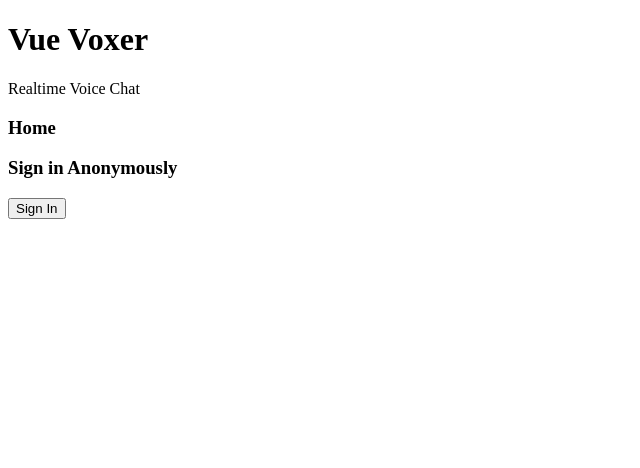
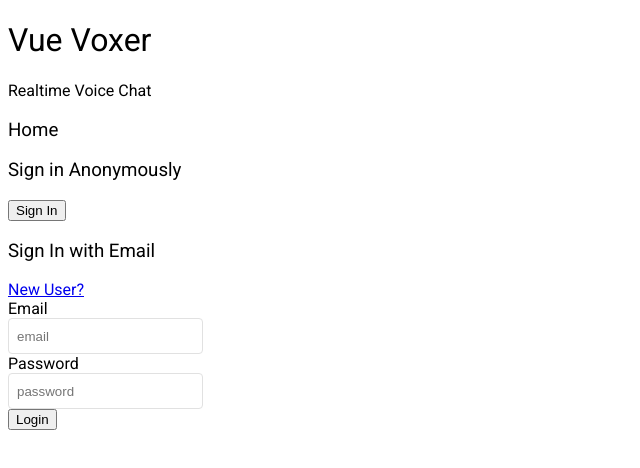
Before and after one commit to ponochovny/vue-firebase-1, a Vue app: page / in a window 1280 px wide. Shown: the top 468 px of the page, without its empty margins (0-640 px from the left). Built offline with nearby package versions, Linux system fonts and the light colour scheme; no server answers; what vuefire would draw is missing.

Commit message:
log in register form

```diff
--- a/src/App.vue
+++ b/src/App.vue
@@ -19,4 +19,24 @@ export default {
 }
 </script>
 
-<style></style>
+<style>
+@import url('https://fonts.googleapis.com/css2?family=Roboto:wght@300;400;500&display=swap');
+
+body {
+	font-family: 'Roboto', sans-serif;
+	font-weight: 400;
+}
+
+h1,
+h3 {
+	font-weight: 400;
+}
+
+input {
+	border: 1px solid rgb(225, 225, 225);
+	border-radius: 4px;
+	height: 30px;
+	padding: 2px 8px;
+	background: white;
+}
+</style>
--- a/src/components/Login.vue
+++ b/src/components/Login.vue
@@ -2,14 +2,61 @@
 	<aside>
 		<h3>Sign in Anonymously</h3>
 		<button @click="signIn">Sign In</button>
+
+		<div v-if="newUser">
+			<h3>Sign Up for a New Account</h3>
+			<a href="#" @click="newUser = false">Returning User?</a>
+		</div>
+
+		<div v-else>
+			<h3>Sign In with Email</h3>
+			<a href="#" @click="newUser = true">New User?</a>
+		</div>
+
+		<label for="email">Email</label><br />
+		<input
+			type="email"
+			v-model="email"
+			placeholder="email"
+			class="input"
+		/><br />
+
+		<label for="password">Password</label><br />
+		<input
+			type="password"
+			v-model="password"
+			placeholder="password"
+			class="input"
+		/>
+
+		<br />
+
+		<button @click="signInOrCreateUser()">
+			{{ loading ? '...' : newUser ? 'Sign Up' : 'Login' }}
+		</button>
+
+		<p :style="{ color: 'red' }" v-if="errorMessage">{{ errorMessage }}</p>
 	</aside>
 </template>
 
 <script>
-import { authAnonymously } from '../firebase'
+import {
+	authAnonymously,
+	createUserWithEmailAndPasswordE,
+	signInWithEmailAndPasswordE,
+} from '../firebase'
 
 export default {
 	name: 'login-page',
+	data() {
+		return {
+			newUser: false,
+			email: '',
+			password: '',
+			loading: false,
+			errorMessage: '',
+		}
+	},
 	methods: {
 		async signIn() {
 			try {
@@ -19,6 +66,26 @@ export default {
 				console.log(error)
 			}
 		},
+		async signInOrCreateUser() {
+			this.loading = true
+			this.errorMessage = ''
+
+			const userData = {
+				email: this.email,
+				password: this.password,
+			}
+			try {
+				if (this.newUser) {
+					await createUserWithEmailAndPasswordE(userData)
+				} else {
+					await signInWithEmailAndPasswordE(userData)
+				}
+			} catch (error) {
+				this.errorMessage = error.message
+			}
+
+			this.loading = false
+		},
 	},
 }
 </script>
--- a/src/firebase.js
+++ b/src/firebase.js
@@ -7,6 +7,8 @@ import {
 	onAuthStateChanged,
 	signInAnonymously,
 	signOut,
+	createUserWithEmailAndPassword,
+	signInWithEmailAndPassword,
 } from 'firebase/auth'
 
 const firebaseConfig = {
@@ -27,6 +29,11 @@ export const onAuthStateChangedE = (callback) =>
 	onAuthStateChanged(firebaseAuth, callback)
 export const signOutEx = () => signOut(firebaseAuth)
 
+export const createUserWithEmailAndPasswordE = ({ email, password }) =>
+	createUserWithEmailAndPassword(firebaseAuth, email, password)
+export const signInWithEmailAndPasswordE = ({ email, password }) =>
+	signInWithEmailAndPassword(firebaseAuth, email, password)
+
 // export const db = firebaseApp.firestore()
 // export const auth = firebase.auth()
 // export const storage = firebaseApp.storage()
```
